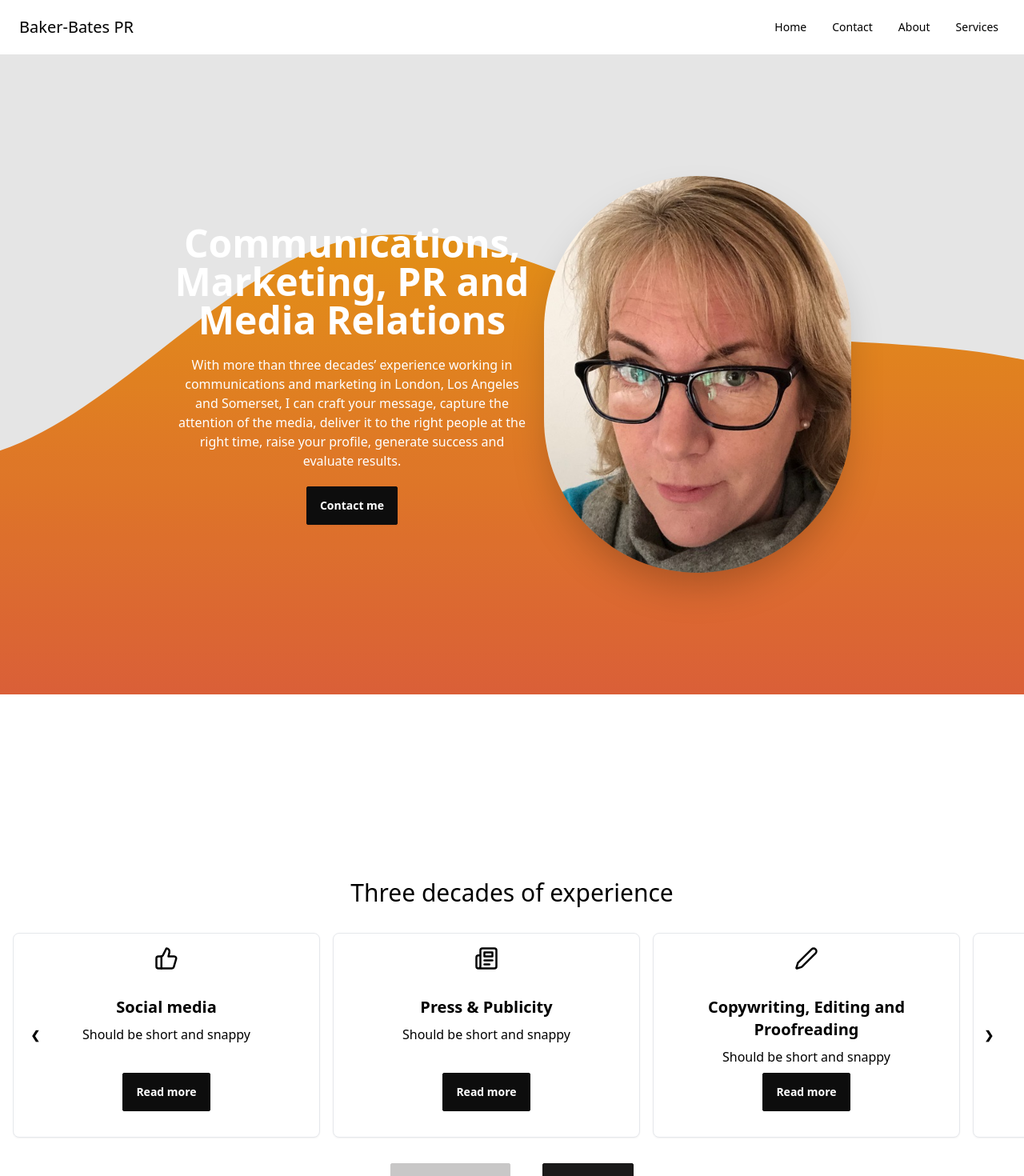
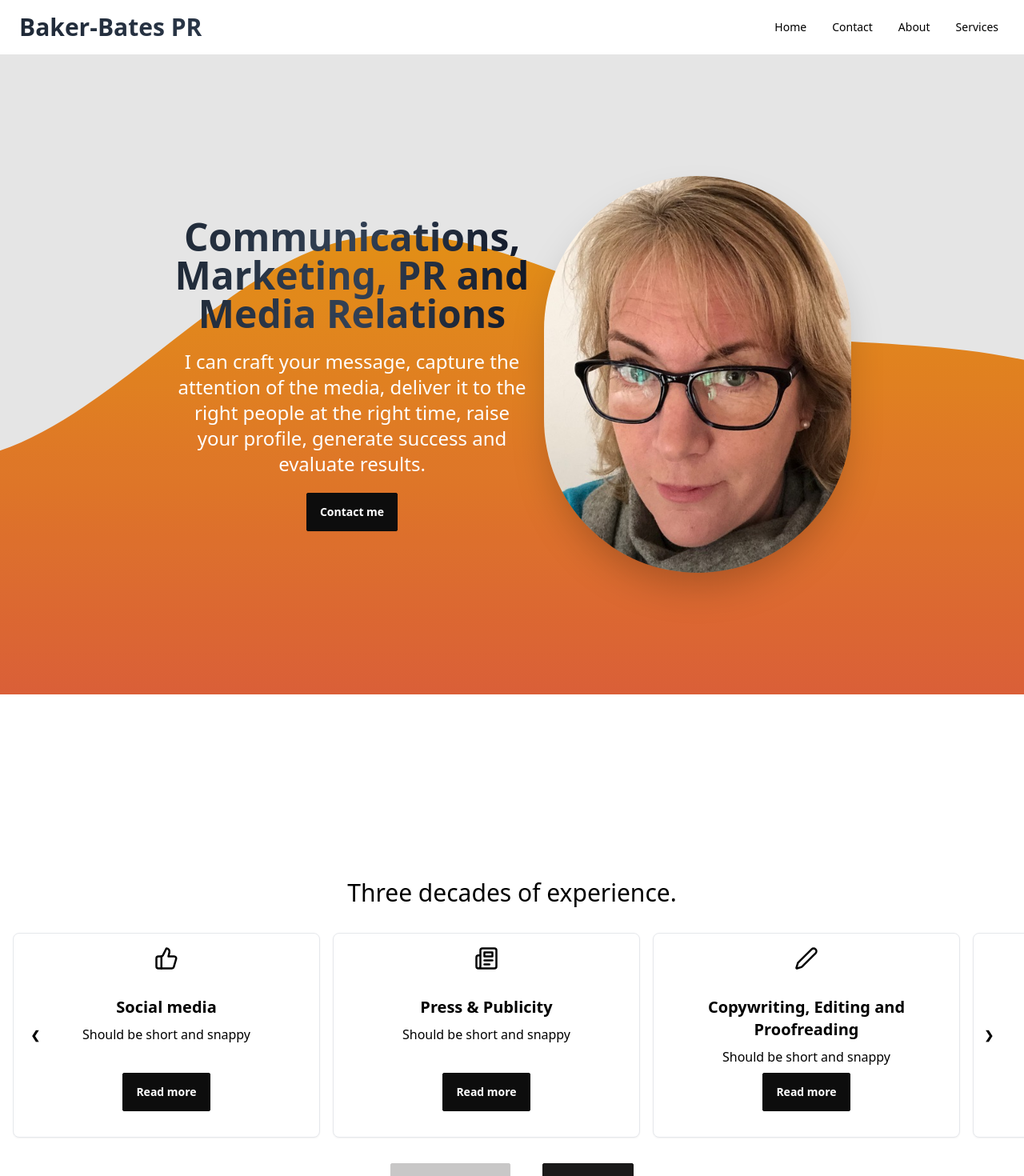
Before and after one commit to SebastianStankiewicz/PRPortfolio, a React (Vite) app: page / in a window 1280 px wide. Shown: the top 1470 px of the page at 80% size. Built offline with nearby package versions, Linux system fonts and the light colour scheme.

Commit message:
Added gradient to text

```diff
--- a/src/components/WelcomeHero.jsx
+++ b/src/components/WelcomeHero.jsx
@@ -17,12 +17,11 @@ const WelcomeHero = () => {
       src={headShot}
       className="max-w-sm rounded-full shadow-2xl" />
           <div className="max-w-md">
-            <h1 className="mb-5 text-5xl font-bold">
+            <h1 className="mb-5 text-5xl text-transparent font-bold bg-gradient-to-r from-gray-800 via-slate-700 to-gray-900 bg-clip-text ">
               Communications, Marketing, PR and Media Relations
             </h1>
-            <p className="mb-5">
-              With more than three decades’ experience working in communications
-              and marketing in London, Los Angeles and Somerset, I can craft
+            <p className="mb-5 text-2xl">
+              I can craft
               your message, capture the attention of the media, deliver it to
               the right people at the right time, raise your profile, generate
               success and evaluate results.
--- a/src/routes/Home.jsx
+++ b/src/routes/Home.jsx
@@ -6,8 +6,7 @@ import ServiceCardCara from "../components/serviceCarousel/ServiceCardCara";
 import Footer from "../components/Footer";
 
 import GetInTouch from "../components/pageFiller/GetInTouch";
-import FloatingShapes from "../components/FloatingShapes";
-import { motion } from "framer-motion";
+
 
 import Lines from "../graphics/shapes/lines.svg";
 
@@ -19,7 +18,7 @@ const Home = () => {
       </header>
 
       <div className="min-h-screen flex flex-col items-center justify-center ">
-        <div className="text-3xl">Three decades of experience</div>
+        <div className="text-3xl">Three decades of experience.</div>
         <ServiceCardCara />
 
         <div className="flex flex-row gap-10">
--- a/src/routes/Services.jsx
+++ b/src/routes/Services.jsx
@@ -1,5 +1,5 @@
 import React from "react";
-
+import Footer from "../components/Footer";
 import {
   LuThumbsUp,
   LuPen,
@@ -13,19 +13,19 @@ import ServiceCard from "../components/serviceGrid/serviceCard";
 
 import graphic from "../graphics/serviceWave.svg";
 
-
-import { Link } from "react-router-dom";
 const Services = () => {
   return (
     <>
       <div
-        className="hero"
+        className="hero min-h-screen"
         style={{
           backgroundImage: `url(${graphic})`,
+          backgroundRepeat: "no-repeat",
+          backgroundPosition: "center bottom",
         }}
 
       >
-        <div >
+        <div className="" >
           <div className="grid grid-cols-1 sm:grid-cols-2 md:grid-cols-2 lg:grid-cols-3 gap-6 p-4" >
             <ServiceCard
               title={"Social media"}
@@ -71,6 +71,10 @@ const Services = () => {
           </div>
         </div>
       </div>
+
+      <footer className="mt-12">
+        <Footer />
+      </footer>
     </>
   );
 };
--- a/src/routes/root.jsx
+++ b/src/routes/root.jsx
@@ -30,7 +30,7 @@ const root = () => {
                 </svg>
               </label>
             </div>
-            <div className="mx-2 flex-1 px-2  text-xl">Baker-Bates PR</div>
+            <div className="mx-2 flex-1 px-2 font-bold text-3xl bg-gradient-to-r from-gray-800 via-slate-700 to-gray-900 bg-clip-text text-transparent">Baker-Bates PR</div>
             <div className="hidden flex-none lg:block">
               <ul className="menu menu-horizontal">
                 {/* Navbar menu content here */}
```
Also changed, not shown: src/routes/About.jsx (+13 -17 lines), src/index.css (line endings or trailing spaces).
